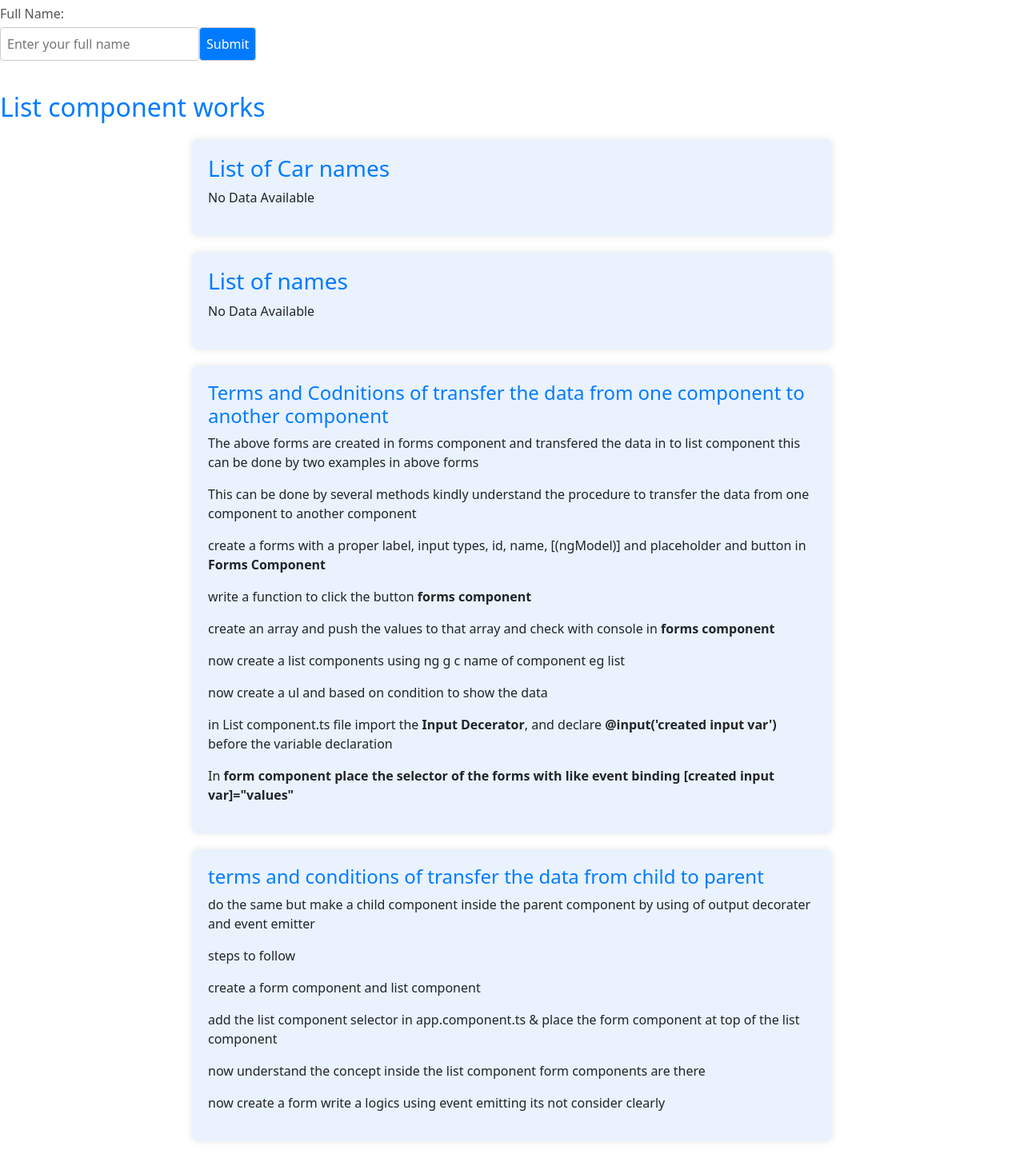
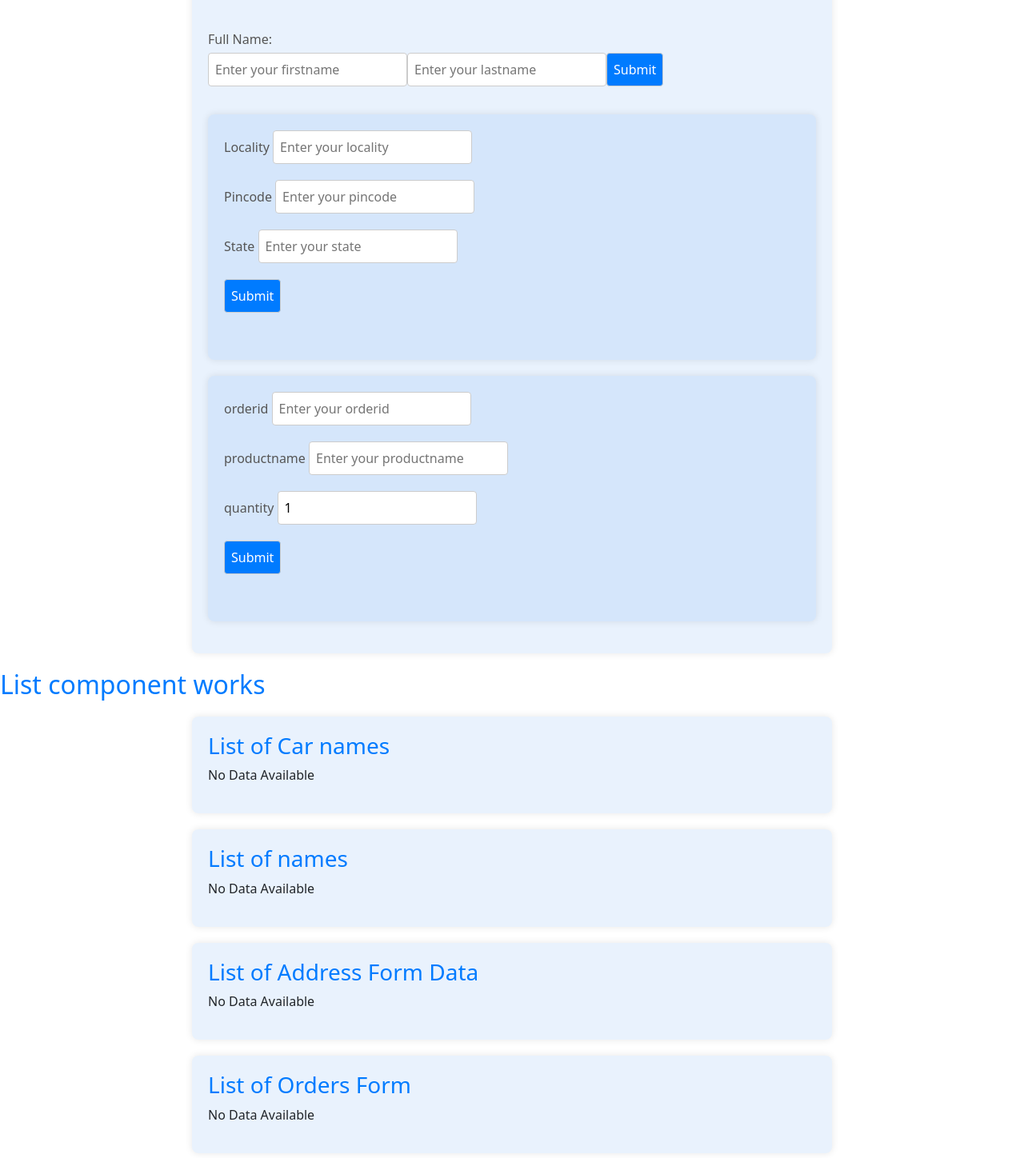
Before and after one commit to Mdksherif/angular-basics, an Angular app: page /form in a window 1280 px wide. Shown: the part 242-1690 px from the top of the page at 80% size. Built offline with nearby package versions, Linux system fonts and the light colour scheme.

Commit message:
updated upto forms

```diff
--- a/src/app/basics/basics.component.html
+++ b/src/app/basics/basics.component.html
@@ -1,19 +1,24 @@
 <h3>Basics component works</h3>
 <div>
     <h4>oneway data binding</h4>
+    <p><b>Notes: oneway data binding is used to transfer the data from component to view or vice versa by using string interpollation it cannot be modified once initialized.</b></p>
     {{firstname +" "+ lastname}}
 </div>
 
 <div>
     <h4>property binding</h4>
     <p [innerText]="title"></p>
+    <p><b>Notes: property binding is used to pass the attribute [innerText]="content" (inside the tags pass as an attribute) what inside the content that will shown to view</b></p>
 </div>
 
 <div>
     <h4>2way binding</h4>
     <input type="text" [(ngModel)]="name"> <br>
     <p>Value : {{name}}</p>
+    <p><b>Notes: 2 way data binding is used to transfer the data between component to view or vice versa in this we modifies the data after initialized.</b></p>
+    <p><b>Rule :</b>It requires to import forms Module in app module.ts</p>
 </div>
+
 <div>
     <h4>String Interpollation</h4>
     <p>{{welcome +" to angular"}} </p>
@@ -21,13 +26,17 @@
     <p>100 x 10 = {{100*10}}</p>
     <p>Largest Number = {{getHigh(100,200)}}</p>
     <p style.color="{{colour}}">string interpulation is also used to apply for css property eg: is this Line</p>
+    <p><b>Notes:</b> In Angular, string interpolation is a way to embed expressions within template literals or double curly braces. It allows you to display dynamic data in your templates.</p>
 </div>
 
 
 
 <div><h4>Property binding</h4>
-    <span>(google it by dom element properties for more) </span>
+
     <p [innerText]="position"></p>
+    <p><b>Notes : </b>As Discussed above we bind the data in tags</p>
+    <p>(google it by dom element properties for more) </p>
+
 </div>
 <div>
     <h4>Event Binding</h4>
@@ -48,11 +57,14 @@
     <button (click)="clicks(); count1 = count">count</button>
     <p>copied count {{count1}} </p>
 
+    <p><b>Notes: </b>In Angular, event binding is a way to capture and respond to events (such as user interactions) in the template and execute corresponding actions in the component.</p>
+
 </div>
 <div>
     <h4>Event Handling </h4>
     <!-- To handle the events by passing the value from view to component -->
     <input type="text" (input)="handleInput($event)" placeholder="type something...">
     <p>value : {{inputValue}}</p>
+    <p><b>Notes: </b>To handle the events by passing the value from view to component</p>
     <p>learn more events from mdn by google search of dom events</p>
 </div>
--- a/src/app/basics/basics.component.ts
+++ b/src/app/basics/basics.component.ts
@@ -68,4 +68,6 @@ export class BasicsComponent implements OnInit {
 
 
 
+
+
 }
--- a/src/app/directives/directives.component.html
+++ b/src/app/directives/directives.component.html
@@ -133,11 +133,11 @@ export class ExampleComponent {
     hello im false im not visible cause my if condition is false
   </p>
   <p *ngIf="!false">
-    hello im false im not visible cause my if condition is true
+    hello im also not false so im visible cause my if condition is true
   </p>
-  <p *ngIf="!selected">hello I'm ngIf</p>
+  <p *ngIf="!selected">in default selected value is true but in condition (! selected ) which mean </p>
   <p *ngIf="selected && content">
-    hello im shown cause selected and content are true
+    hello im shown cause selected and content values are true
   </p>
 </div>
 
@@ -185,8 +185,8 @@ export class ExampleComponent {
   </div>
 
   <div [ngClass]="{ testClass1: true, testClass2: false, testClass3: true }">
-    hello im shown using attribute directive [ngClass] using object value
-    declarations
+    <p>hello im shown using attribute directive [ngClass] using object value declarations</p>
+    <p> my style testClas1, and testclass3 only testclas2 is set as false so testclass2 in not applied </p>
   </div>
 </div>
 
--- a/src/app/form/form.component.html
+++ b/src/app/form/form.component.html
@@ -1,22 +1,42 @@
 
 <h2>Form components works</h2>
+<div>
     <h4>Transfer the data from one component to another (parent to child)</h4>
+
     <form>
         <label for="carName">Car Name:</label>
         <input type="text" id="carName" name="carname" [(ngModel)]="carName" placeholder="Enter car name">
         <button (click)="addCars()">Submit</button>
     </form><br>
 
-<form>
+    <form #myForm="ngForm">
         <label for="fullname">Full Name:</label>
-    <input type="text" id="fullname" name= "fullname" [(ngModel)]="fullname" placeholder="Enter your full name" required>
-    <button (click)="getName()">Submit</button>
+        <input type="text" id="firstname" name= "firstname" [(ngModel)]="firstname" placeholder="Enter your firstname" required>
+        <input type="text" id="lastname" name= "lastname" [(ngModel)]="lastname" placeholder="Enter your lastname" required>
+        <button (click)="getName(myForm)">Submit</button>
+    </form>
+
+    <div>
+        <form #detailForm="ngForm">
+            <label for="">Locality <input type="text" id="locality" name= "locality" [(ngModel)]="locality" placeholder="Enter your locality" required></label>
+            <label for="">Pincode  <input type="text" id="pincode" name= "pincode" [(ngModel)]="pincode" placeholder="Enter your pincode" required></label>
+            <label for="">State    <input type="text" id="state" name= "state" [(ngModel)]="state" placeholder="Enter your state" required></label>
+            <button (click)="submitAddressForm(detailForm)">Submit</button>
         </form>
         <br>
+    </div>
+    <div>
+        <form #orderForm="ngForm">
+            <label for="">orderid <input type="text" id="orderid" name= "orderid" [(ngModel)]="orderid" placeholder="Enter your orderid" required></label>
+            <label for="">productname  <input type="text" id="productname" name= "productname" [(ngModel)]="productname" placeholder="Enter your productname" required></label>
+            <label for="">quantity    <input type="text" id="quantity" name= "quantity" [(ngModel)]="quantity" placeholder="Enter your quantity" required></label>
+            <button (click)="submitOrderForm(orderForm)">Submit</button>
+        </form>
+        <br>
+    </div>
+</div>
 <!-- check this below line   -->
-<app-list [inputcars]="cars" [inputList]="nameList"></app-list>
-
-
+<app-list [inputcars]="cars" [inputList]="nameList" [AddressformData]="AddressformData" [orderformdata]="orderformdata"></app-list>
 <div>
     <h4>Terms and Codnitions of transfer the data from one component to another component</h4>
     <p>The above forms are created in forms component and transfered the data in to list component this can be done by two examples in above forms</p>
--- a/src/app/form/form.component.ts
+++ b/src/app/form/form.component.ts
@@ -24,12 +24,50 @@ export class FormComponent implements OnInit {
 
   // ex 2
   // get full name
-  fullname=""
+  firstname=""
+  lastname=""
   nameList:string[]=[]
-  getName(){
-    this.nameList.push(this.fullname);
+  getName(form:any){
+    this.nameList.push(this.firstname +' '+ this.lastname);
     console.log("name list =", this.nameList);
-    this.fullname=""
+    form.resetForm();
   }
 
+ // ex 3
+ // get address form as object type
+ locality: string = '';
+ pincode: any;
+ state: string = '';
+ AddressformData: any;
+
+submitAddressForm(form:any){
+  this.AddressformData = {
+    locality: this.locality,
+    pincode: this.pincode,
+    state: this.state
+  }
+  console.log("formData",this.AddressformData)
+
+  form.resetForm();
+
 }
+
+
+orderid : string=""
+productname : string=""
+quantity: number= 1
+orderformdata:any[] = [];
+orderData: any
+
+submitOrderForm(form: any){
+  this.orderData = {
+    orderid: this.orderid,
+    productname: this.productname,
+    quantity: this.quantity
+  }
+  this.orderformdata.push(this.orderData)
+  console.log("order list ", this.orderformdata);
+  form.resetForm();
+}
+
+}
--- a/src/app/formlist/list.component.html
+++ b/src/app/formlist/list.component.html
@@ -25,3 +25,49 @@
     <p>No Data Available</p>
   </ng-template>
 </div>
+
+<div>
+  <h3>List of Address Form Data</h3>
+  <div *ngIf="AddressformData; then addressformdata; else noformdata"></div>
+  <ng-template #addressformdata>
+    <p>Received Form Data:</p>
+    <ul>
+      <li>Locality: {{ AddressformData.locality }}</li>
+      <li>Pincode: {{ AddressformData.pincode }}</li>
+      <li>State: {{ AddressformData.state }}</li>
+    </ul>
+  </ng-template>
+  <ng-template #noformdata>
+    <p>No Data Available</p>
+  </ng-template>
+</div>
+
+<!-- <div>
+  <h3>List of Orders Form </h3>
+  <div *ngIf="orderformdata; then orderformdata; else noorderformdata"></div>
+  <ng-template #orderformdata>
+    <p>Received Form Data:</p>
+    <ul>
+      <li *ngFor="let orders of orderformdata">{{orderformdata.orderid }}</li>
+    </ul>
+  </ng-template>
+  <ng-template #noorderformdata>
+    <p>No Data Available</p>
+  </ng-template>
+</div> -->
+<!-- list.component.html -->
+<div>
+  <h3>List of Orders Form </h3>
+  <div *ngIf="orderformdata.length>0; then orderformdataTemplate else noorderformdata"></div>
+  <ng-template #orderformdataTemplate>
+    <p>Received Form Data:</p>
+    <ul>
+      <li *ngFor="let orders of orderformdata">
+        Order ID: {{ orders.orderid }}, Product Name: {{ orders.productname }}, Quantity: {{ orders.quantity }}
+      </li>
+    </ul>
+  </ng-template>
+  <ng-template #noorderformdata>
+    <p>No Data Available</p>
+  </ng-template>
+</div>
--- a/src/app/formlist/list.component.ts
+++ b/src/app/formlist/list.component.ts
@@ -14,5 +14,6 @@ export class ListComponent implements OnInit {
 // using of input decorater to transfer the data from parent to child (form to list)
  @Input('inputcars') cars:string[] = [];
  @Input('inputList') nameList:string[]=[];
-
+ @Input() AddressformData:any={};
+ @Input() orderformdata: any;
 }
```
Lines whose indentation alone changed are shown as unchanged.
